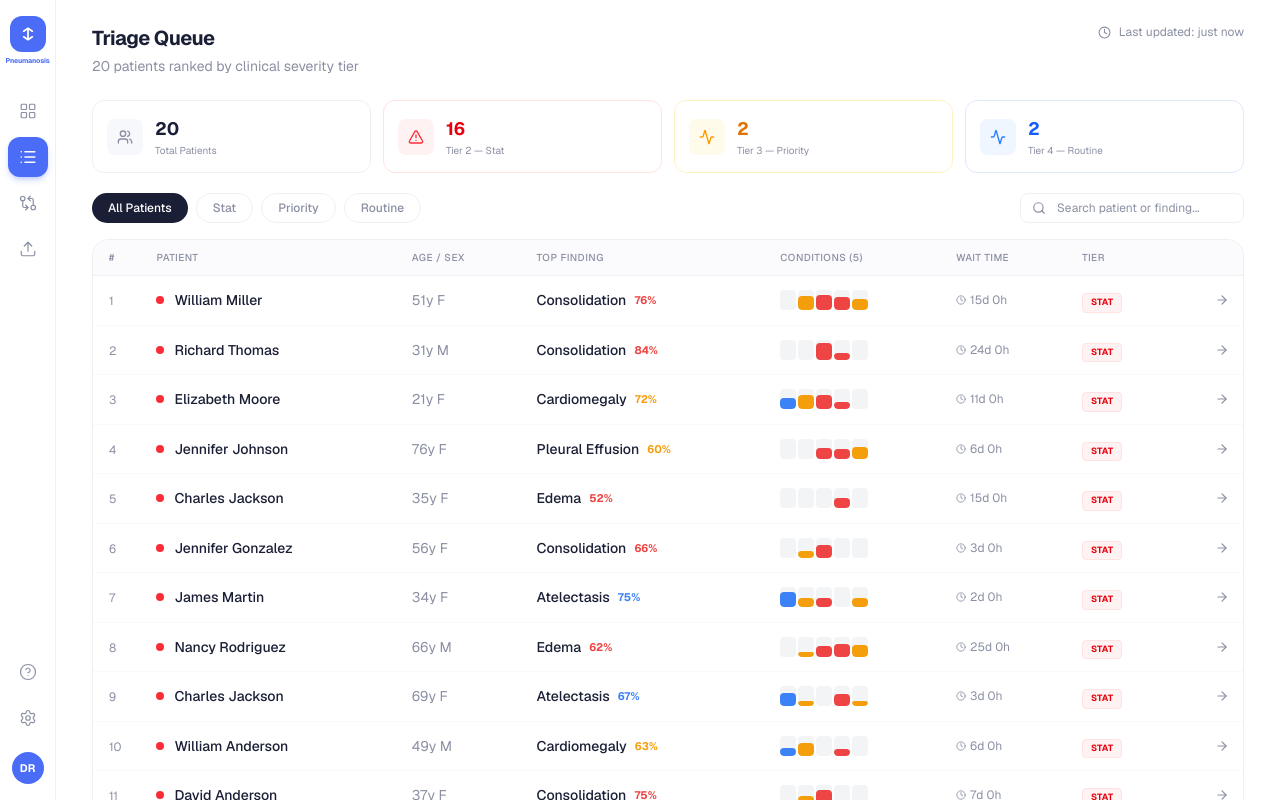
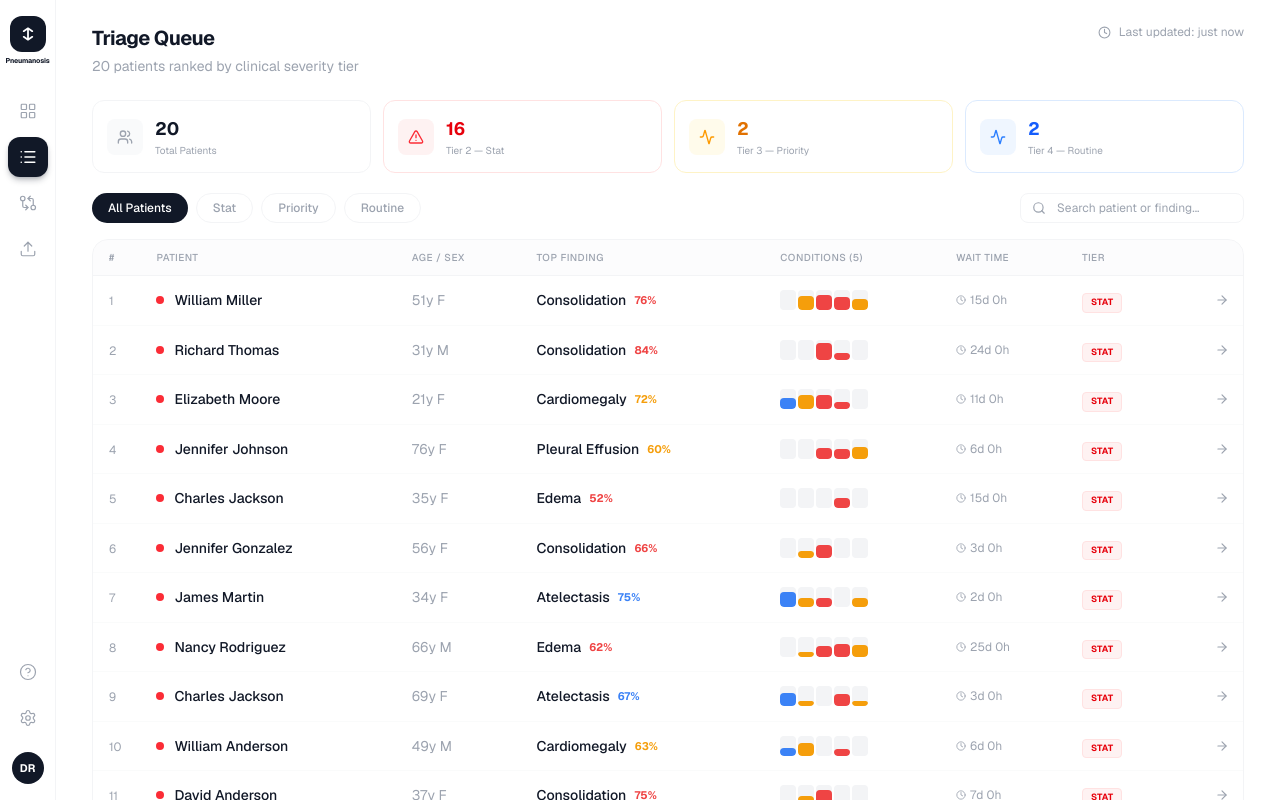
Before and after one commit to 4ena/Chest-X-ray-Abnormality-Screening, a Next.js app in the folder dashboard/: page / in a window 1280 px wide. Built offline with nearby package versions, Linux system fonts and the light colour scheme.

Commit message:
Update color palette to minimal gray theme
- Background: #fafafa, cards: white with gray-100 borders
- Minimal scrollbar styling
- Almost no color except tier indicators — clean, professional

```diff
--- a/dashboard/src/app/globals.css
+++ b/dashboard/src/app/globals.css
@@ -1,16 +1,16 @@
 @import "tailwindcss";
 
 :root {
-  --background: #ffffff;
-  --foreground: #1a1f36;
+  --background: #fafafa;
+  --foreground: #111827;
   --card: #ffffff;
-  --card-dark: #1a1f36;
-  --border: #eef0f4;
-  --muted: #8b8fa3;
-  --accent: #4a6cf7;
-  --accent-light: #eef2ff;
-  --sidebar-bg: #fafbfd;
-  --panel-bg: #f7f8fc;
+  --card-dark: #111827;
+  --border: #f3f4f6;
+  --muted: #9ca3af;
+  --accent: #111827;
+  --accent-light: #f3f4f6;
+  --sidebar-bg: #ffffff;
+  --panel-bg: #f9fafb;
   --critical: #ef4444;
   --critical-bg: #fef2f2;
   --moderate: #f59e0b;
@@ -50,8 +50,8 @@ body {
   font-family: var(--font-sans), system-ui, sans-serif;
 }
 
-/* Custom scrollbar */
-::-webkit-scrollbar { width: 6px; }
+/* Custom scrollbar — minimal */
+::-webkit-scrollbar { width: 5px; }
 ::-webkit-scrollbar-track { background: transparent; }
-::-webkit-scrollbar-thumb { background: #d1d5db; border-radius: 3px; }
-::-webkit-scrollbar-thumb:hover { background: #9ca3af; }
+::-webkit-scrollbar-thumb { background: #e5e7eb; border-radius: 3px; }
+::-webkit-scrollbar-thumb:hover { background: #d1d5db; }
```
